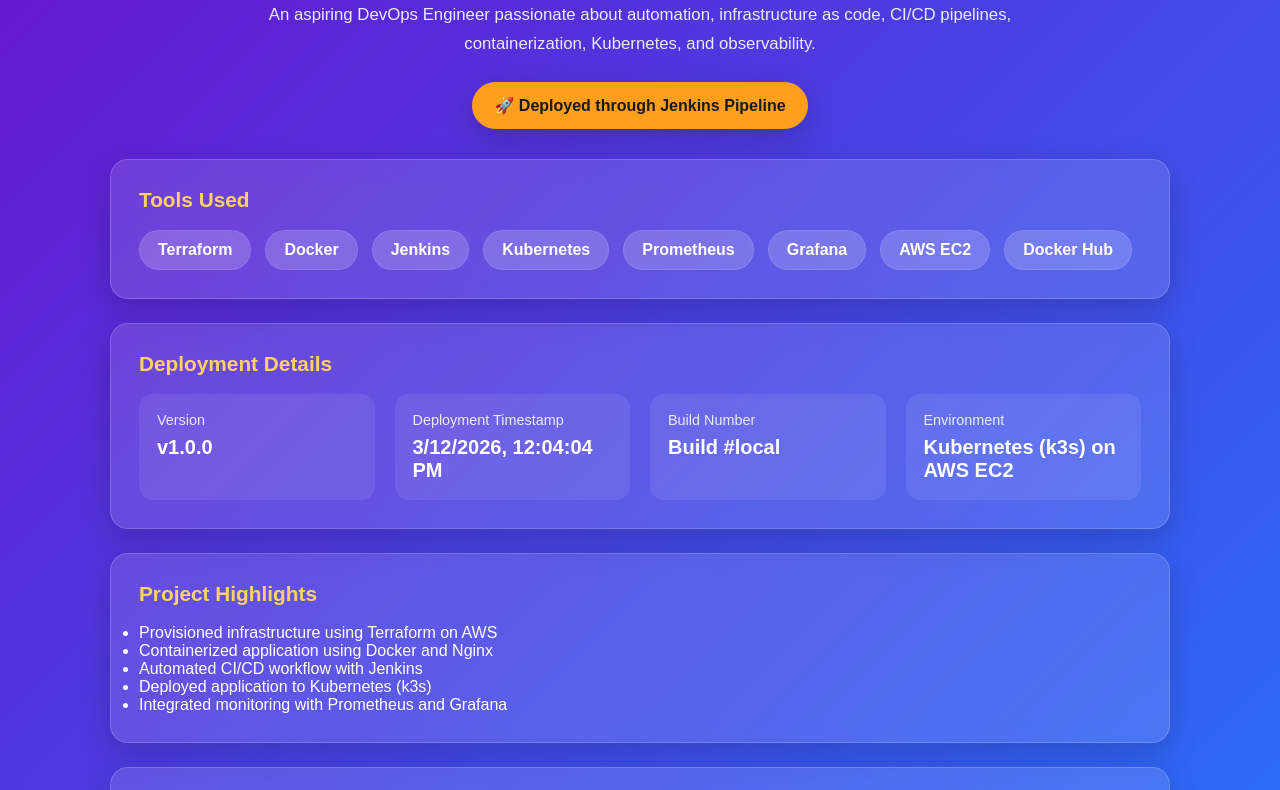
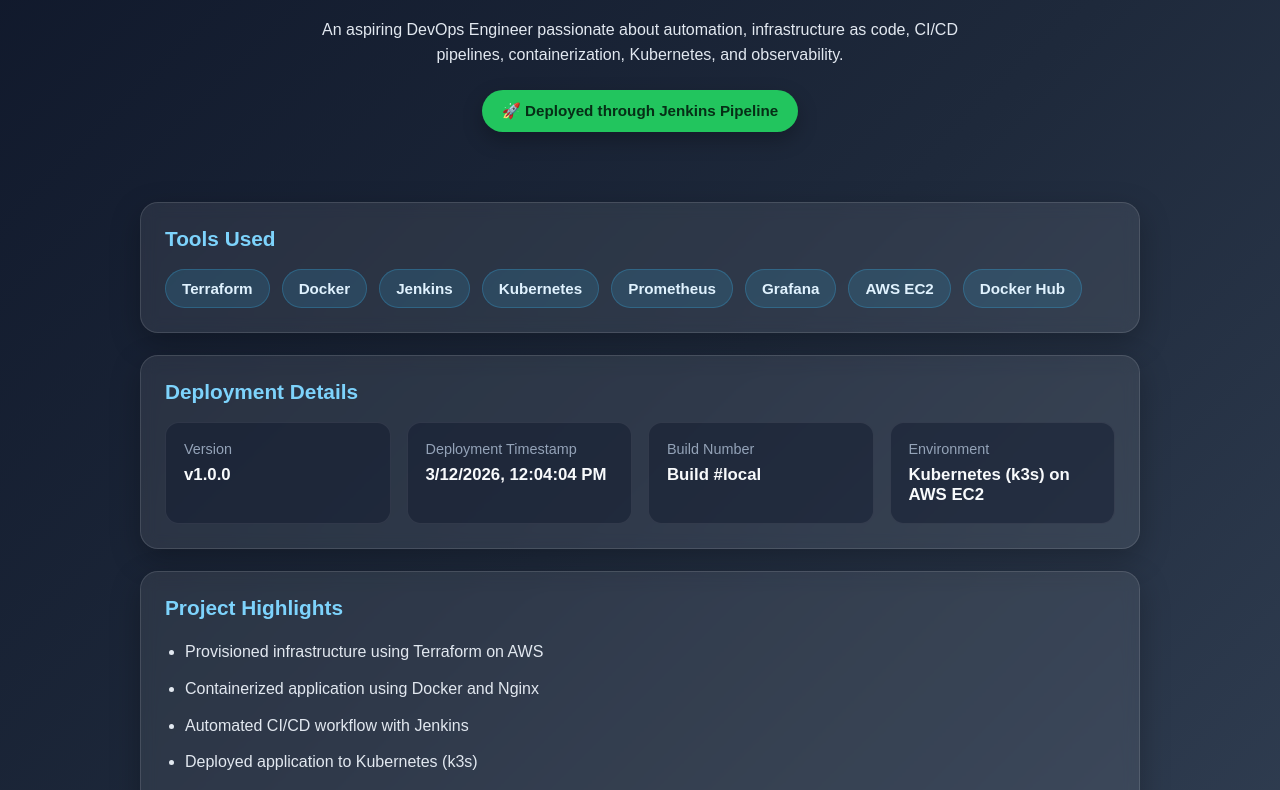
Before and after one commit to BrindhaKavinKumar/devops-portfolio-app, a plain HTML site: page app/index.html in a window 1280 px wide. Shown: the part 180-970 px from the top of the page. Drawn offline with Linux system fonts and the light colour scheme.

Commit message:
Update style.css

```diff
--- a/app/style.css
+++ b/app/style.css
@@ -1,17 +1,3 @@
-:root {
-    --bg-start: #6a11cb;
-    --bg-end: #2575fc;
-    --card-bg: rgba(255, 255, 255, 0.12);
-    --text-main: #ffffff;
-    --text-soft: #e9ecff;
-    --accent: #ffd166;
-    --banner-bg: #ff9f1c;
-    --banner-text: #1a1a1a;
-    --chip-bg: rgba(255, 255, 255, 0.18);
-    --border-soft: rgba(255, 255, 255, 0.18);
-    --shadow: 0 10px 30px rgba(0, 0, 0, 0.18);
-}
-
 * {
     margin: 0;
     padding: 0;
@@ -20,143 +6,161 @@
 
 body {
     font-family: Arial, Helvetica, sans-serif;
-    color: var(--text-main);
-    background: linear-gradient(135deg, var(--bg-start), var(--bg-end));
+    background: linear-gradient(135deg, #0f172a, #1e293b, #334155);
+    color: #f8fafc;
     min-height: 100vh;
+    padding: 30px 15px;
 }
 
 .container {
-    width: 90%;
-    max-width: 1100px;
+    max-width: 1000px;
     margin: 0 auto;
-    padding: 50px 20px;
 }
 
 .hero {
     text-align: center;
     margin-bottom: 30px;
+    padding: 40px 20px;
 }
 
 .eyebrow {
-    display: inline-block;
-    font-size: 14px;
+    color: #38bdf8;
+    font-size: 0.95rem;
     font-weight: bold;
+    text-transform: uppercase;
     letter-spacing: 1px;
-    text-transform: uppercase;
-    color: var(--accent);
-    margin-bottom: 12px;
+    margin-bottom: 10px;
 }
 
 .hero h1 {
-    font-size: 2.4rem;
+    font-size: 2.3rem;
     margin-bottom: 12px;
-    line-height: 1.2;
+    line-height: 1.3;
 }
 
 .hero h2 {
-    font-size: 1.5rem;
-    color: var(--accent);
+    font-size: 1.3rem;
+    font-weight: 400;
+    color: #cbd5e1;
     margin-bottom: 16px;
 }
 
 .tagline {
-    max-width: 760px;
-    margin: 0 auto 24px;
-    font-size: 1.05rem;
-    line-height: 1.7;
-    color: var(--text-soft);
+    max-width: 700px;
+    margin: 0 auto 22px;
+    font-size: 1rem;
+    color: #e2e8f0;
+    line-height: 1.6;
 }
 
 .jenkins-banner {
     display: inline-block;
-    background: var(--banner-bg);
-    color: var(--banner-text);
-    padding: 14px 22px;
+    background: #22c55e;
+    color: #062e16;
+    padding: 12px 20px;
     border-radius: 999px;
     font-weight: bold;
-    font-size: 1rem;
-    box-shadow: var(--shadow);
+    font-size: 0.95rem;
+    box-shadow: 0 8px 20px rgba(0, 0, 0, 0.25);
 }
 
 .card {
-    background: var(--card-bg);
-    border: 1px solid var(--border-soft);
+    background: rgba(255, 255, 255, 0.08);
+    border: 1px solid rgba(255, 255, 255, 0.12);
     border-radius: 18px;
-    padding: 28px;
-    margin-bottom: 24px;
-    backdrop-filter: blur(10px);
-    box-shadow: var(--shadow);
+    padding: 24px;
+    margin-bottom: 22px;
+    backdrop-filter: blur(8px);
+    box-shadow: 0 10px 30px rgba(0, 0, 0, 0.25);
 }
 
 .card h3 {
     margin-bottom: 18px;
     font-size: 1.3rem;
-    color: var(--accent);
+    color: #7dd3fc;
 }
 
 .tool-list {
     display: flex;
     flex-wrap: wrap;
-    gap: 14px;
+    gap: 12px;
 }
 
 .tool-list span {
-    background: var(--chip-bg);
-    padding: 10px 18px;
+    background: rgba(56, 189, 248, 0.14);
+    border: 1px solid rgba(56, 189, 248, 0.25);
+    color: #e0f2fe;
+    padding: 10px 16px;
     border-radius: 999px;
-    font-weight: bold;
-    border: 1px solid rgba(255, 255, 255, 0.1);
+    font-size: 0.95rem;
+    font-weight: 600;
 }
 
 .deployment-grid {
     display: grid;
     grid-template-columns: repeat(auto-fit, minmax(220px, 1fr));
-    gap: 20px;
+    gap: 16px;
 }
 
 .deployment-item {
-    background: rgba(255, 255, 255, 0.08);
+    background: rgba(15, 23, 42, 0.45);
     border-radius: 14px;
     padding: 18px;
+    border: 1px solid rgba(255, 255, 255, 0.08);
 }
 
 .label {
     font-size: 0.9rem;
-    color: var(--text-soft);
+    color: #94a3b8;
     margin-bottom: 8px;
 }
 
 .value {
-    font-size: 1.25rem;
+    font-size: 1.05rem;
     font-weight: bold;
+    color: #f8fafc;
+    word-break: break-word;
+}
+
+.highlights-list {
+    padding-left: 20px;
+    color: #e2e8f0;
+    line-height: 1.8;
+}
+
+.highlights-list li {
+    margin-bottom: 8px;
+}
+
+.footer {
+    text-align: center;
 }
 
 .footer p {
     margin-bottom: 10px;
-    color: var(--text-soft);
-    line-height: 1.6;
+    color: #e2e8f0;
 }
 
 .footer-highlight {
     margin-top: 12px;
     font-weight: bold;
-    color: var(--accent);
+    color: #38bdf8;
 }
 
 @media (max-width: 768px) {
-    .container {
-        padding: 35px 15px;
-    }
-
     .hero h1 {
-        font-size: 1.9rem;
+        font-size: 1.8rem;
     }
 
     .hero h2 {
-        font-size: 1.2rem;
+        font-size: 1.1rem;
     }
 
     .tagline {
-        font-size: 1rem;
+        font-size: 0.95rem;
+    }
+
+    .card {
+        padding: 20px;
     }
 }
```
